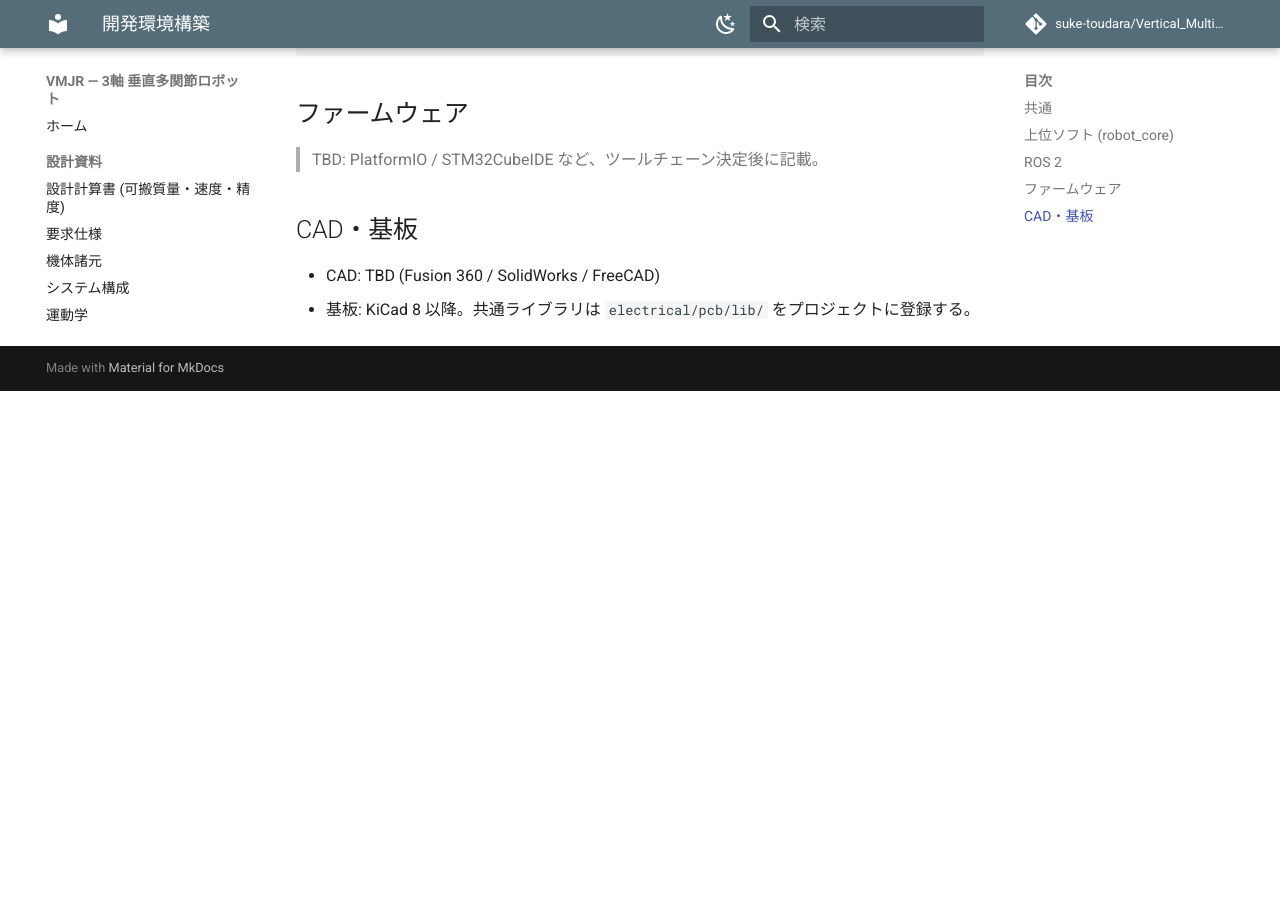
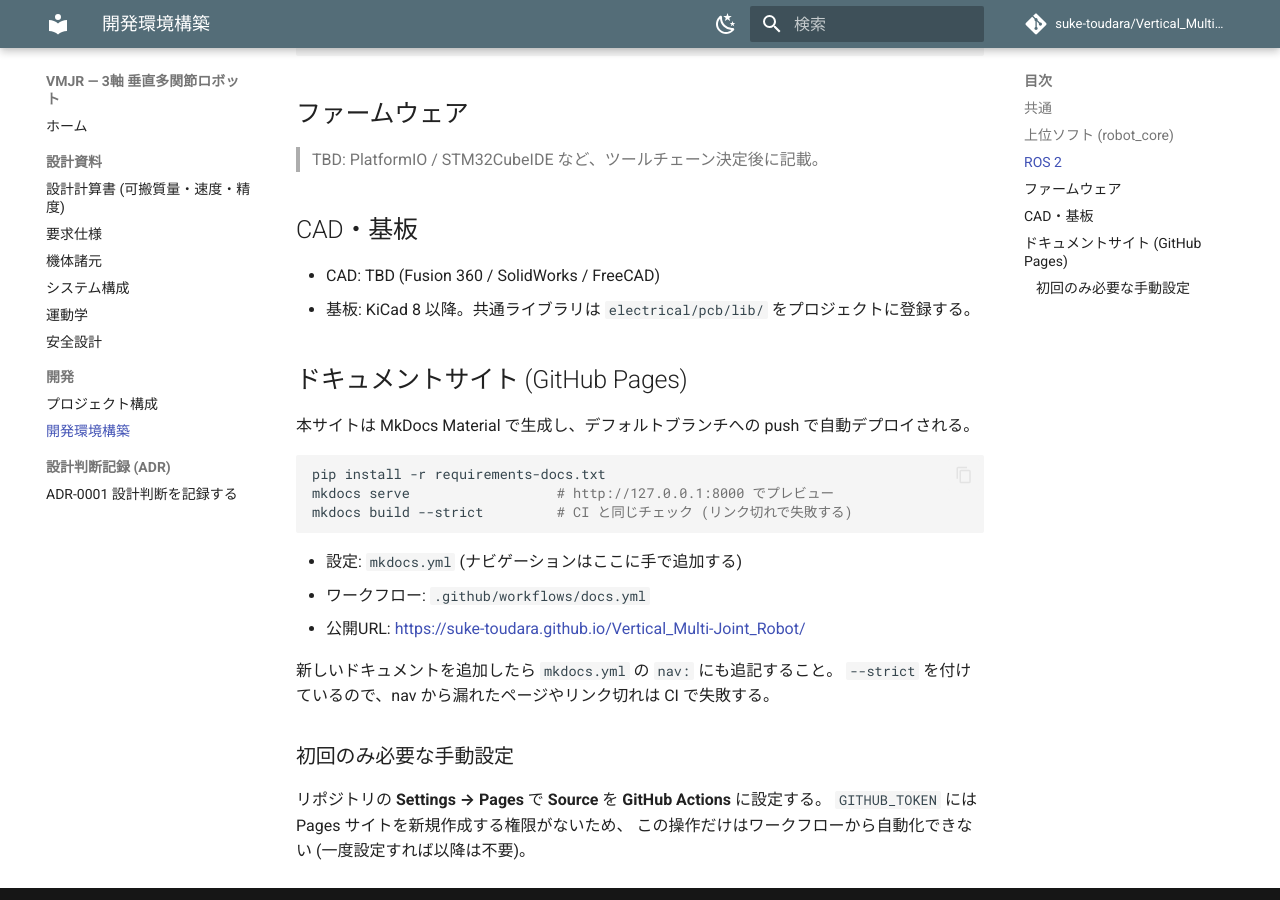
Before and after one commit to suke-toudara/Vertical_Multi-Joint_Robot, an MkDocs documentation site: the page built from docs/setup.md, in a window 1280 px wide and 900 px high, scrolled down 671 px. Built offline with MkDocs 1.6.1 and Material for MkDocs 9.7.7, drawn with Linux system fonts in a browser that asks for light colours; comment, search, counter and statistics services are not loaded; before the commit the page ends 1062 px from its top, so only the background shows below that.

Commit message:
Pages ワークフローから configure-pages を除去
configure-pages の enablement による Pages 自動有効化は
GITHUB_TOKEN の権限では失敗する (Resource not accessible by integration)。
base_url も mkdocs.yml の site_url で明示済みでこのステップ自体が不要なため削除した。

Settings > Pages > Source: GitHub Actions の初回設定が必要な旨を
README と docs/setup.md に明記。

Co-Authored-By: Claude Opus 5 <noreply@anthropic.com>
Claude-Session: https://claude.ai/code/session_01BKekUeAwCmGXQjkbfZyBjy

````diff
--- a/docs/setup.md
+++ b/docs/setup.md
@@ -36,3 +36,26 @@ source install/setup.bash
 
 - CAD: TBD (Fusion 360 / SolidWorks / FreeCAD)
 - 基板: KiCad 8 以降。共通ライブラリは `electrical/pcb/lib/` をプロジェクトに登録する。
+
+## ドキュメントサイト (GitHub Pages)
+
+本サイトは MkDocs Material で生成し、デフォルトブランチへの push で自動デプロイされる。
+
+```bash
+pip install -r requirements-docs.txt
+mkdocs serve                  # http://127.0.0.1:8000 でプレビュー
+mkdocs build --strict         # CI と同じチェック (リンク切れで失敗する)
+```
+
+- 設定: `mkdocs.yml` (ナビゲーションはここに手で追加する)
+- ワークフロー: `.github/workflows/docs.yml`
+- 公開URL: <https://suke-toudara.github.io/Vertical_Multi-Joint_Robot/>
+
+新しいドキュメントを追加したら `mkdocs.yml` の `nav:` にも追記すること。
+`--strict` を付けているので、nav から漏れたページやリンク切れは CI で失敗する。
+
+### 初回のみ必要な手動設定
+
+リポジトリの **Settings → Pages** で **Source** を **GitHub Actions** に設定する。
+`GITHUB_TOKEN` には Pages サイトを新規作成する権限がないため、
+この操作だけはワークフローから自動化できない (一度設定すれば以降は不要)。
````
Also changed, not shown: README.md (+6 -0 lines), 1 other file.
